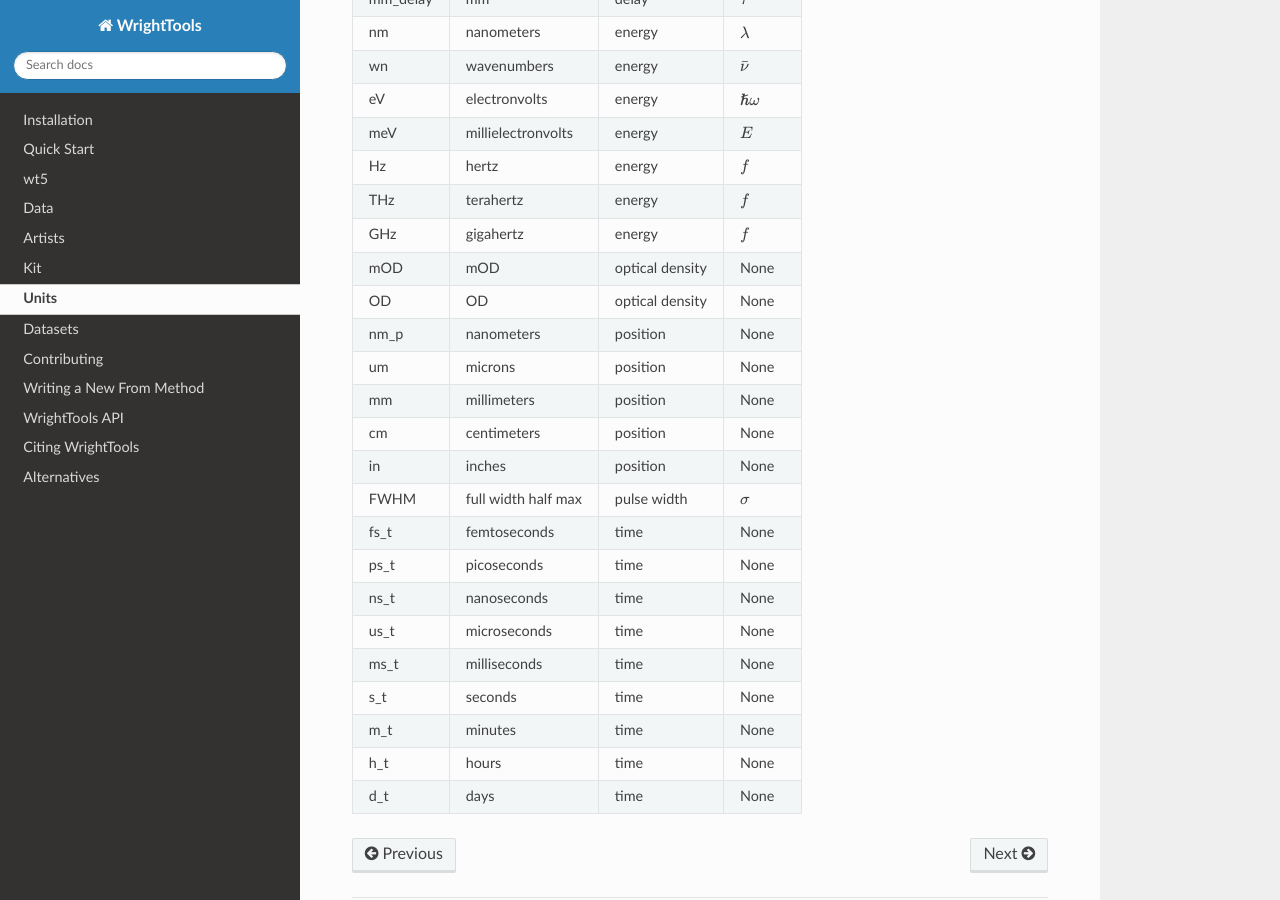
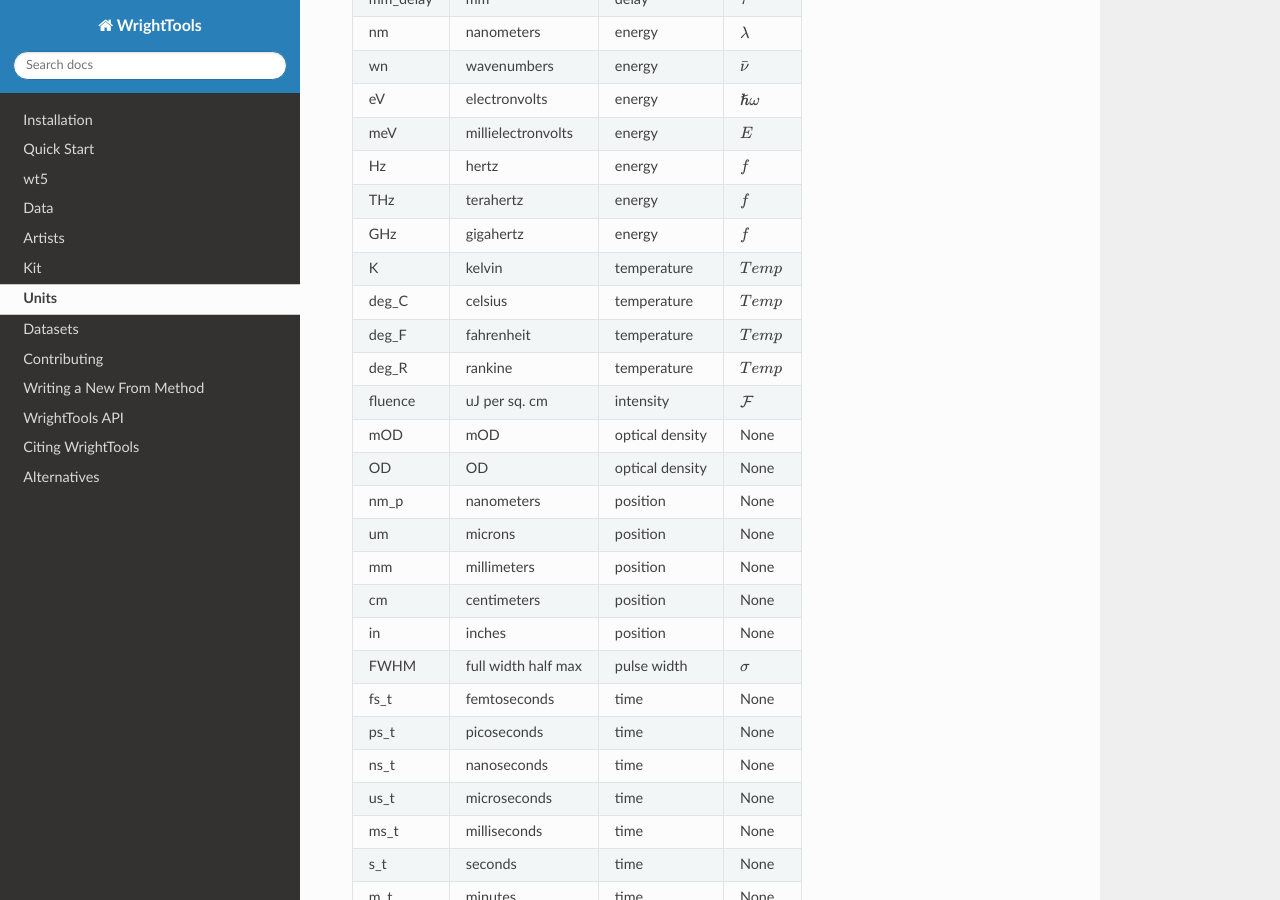
Before and after one commit to wright-group/WrightTools, a Sphinx documentation site: the page built from docs/units.rst, in a window 1280 px wide and 900 px high, scrolled down 739 px. Built offline with Sphinx 7.4.7 and the Read the Docs theme 2.0.0, drawn with Linux system fonts in a browser that asks for light colours; pages that are not in the unit, such as notebooks, are missing from menus; the version number could not be read and is left out.

Commit message:
Update units documentation
Added temperature and fluence to units documentation.

```diff
--- a/docs/units.rst
+++ b/docs/units.rst
@@ -37,6 +37,11 @@
 Hz         hertz                 energy                :math:`f`
 THz        terahertz             energy                :math:`f`
 GHz        gigahertz             energy                :math:`f`
+K          kelvin                temperature           :math:`Temp`
+deg_C      celsius               temperature           :math:`Temp`
+deg_F      fahrenheit            temperature           :math:`Temp`
+deg_R      rankine               temperature           :math:`Temp`
+fluence    uJ per sq. cm         intensity             :math:`\mathcal{F}`
 mOD        mOD                   optical density       None
 OD         OD                    optical density       None
 nm_p       nanometers            position              None
```
